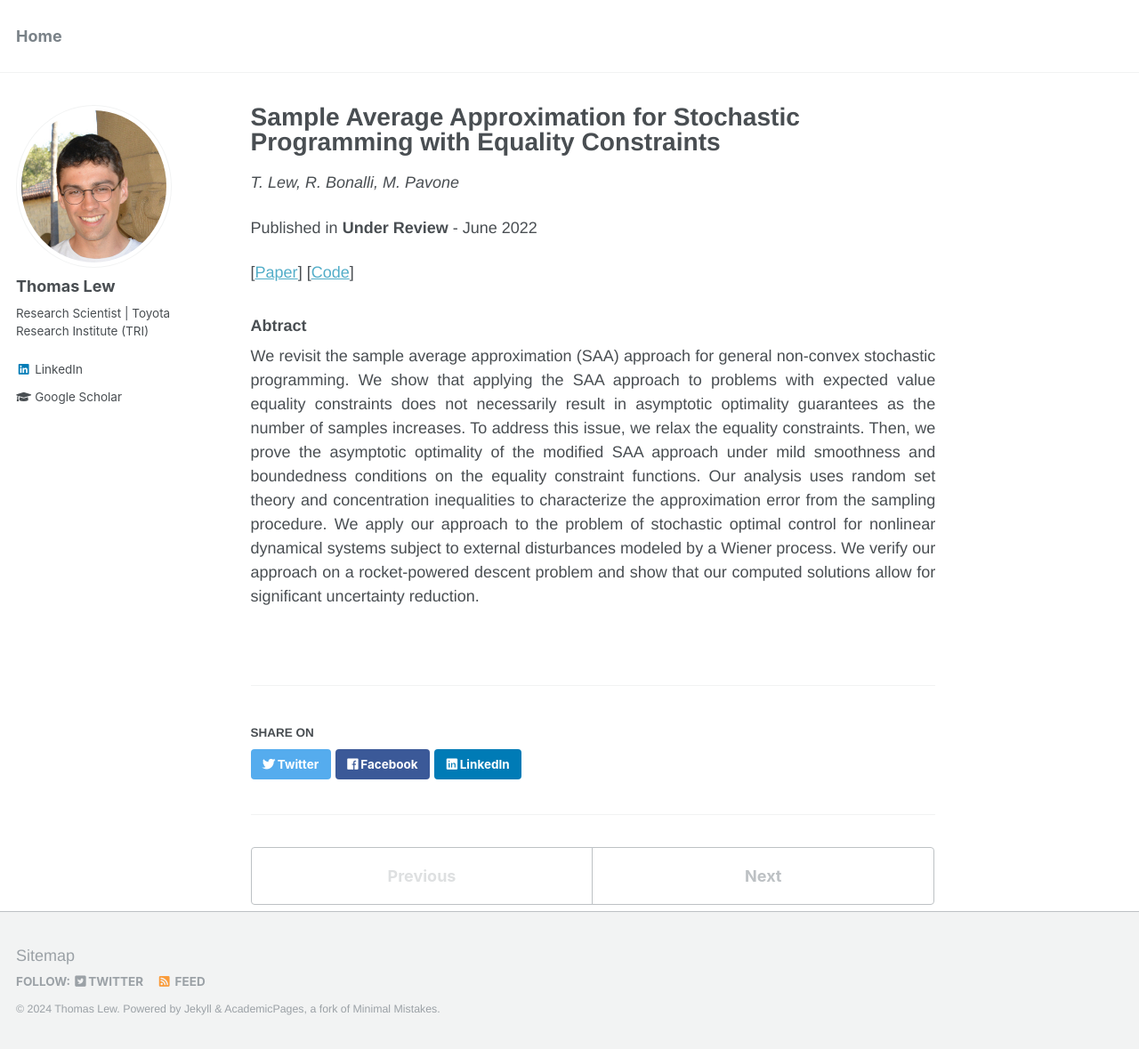
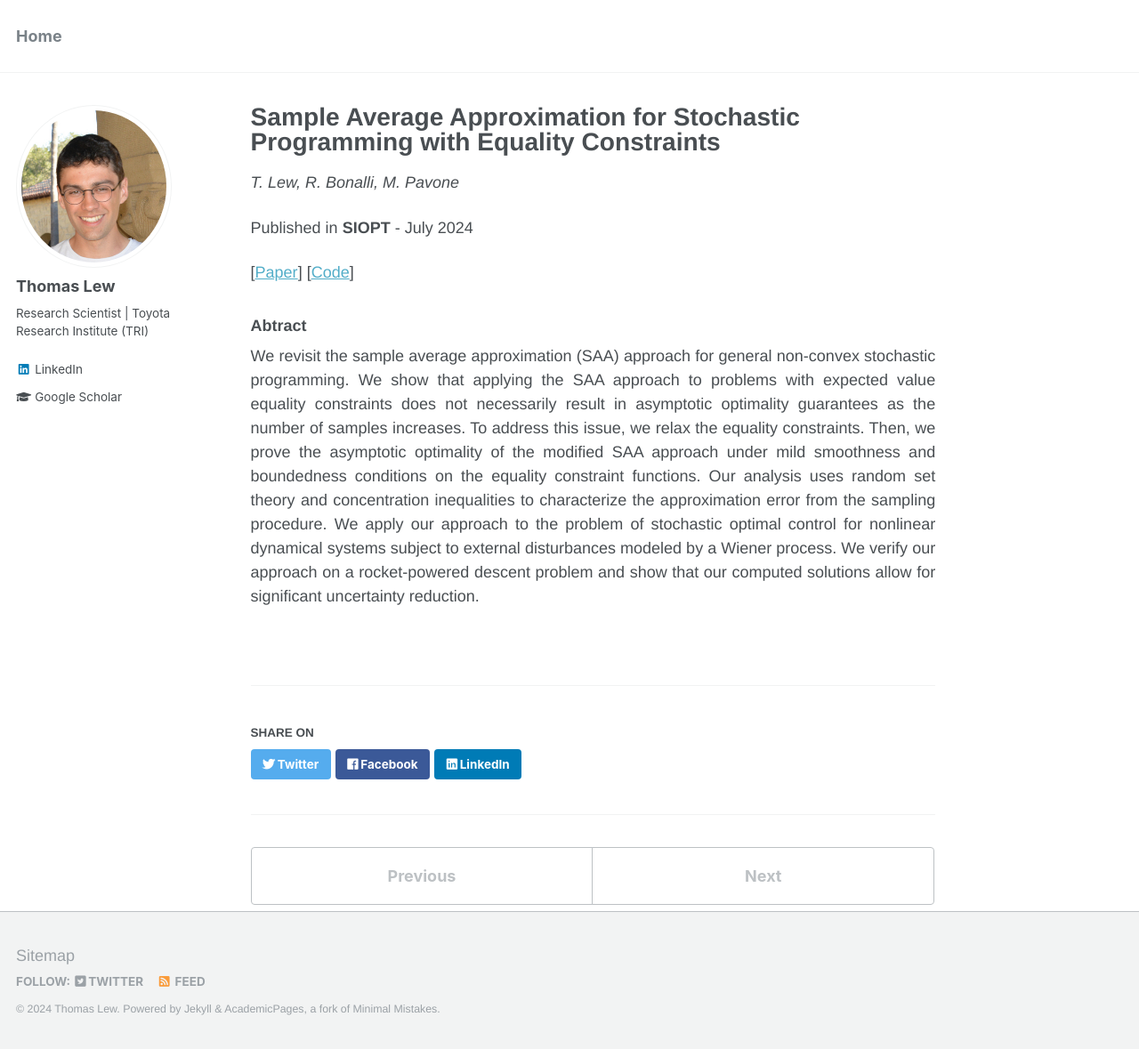
Before and after one commit to thomasjlew/thomasjlew.github.io, a Jekyll site: the page built from _publications/2024-07-14_SAA.md, in a window 1280 px wide and 1179 px high. Shown: the whole window at 89% size. Built offline with Jekyll 4.4.1, drawn with Linux system fonts in a browser that asks for light colours.

```diff
--- a/_preprints/2022-06-20_SAA.md
+++ b/_publications/2024-07-14_SAA.md
@@ -5,10 +5,10 @@ permalink: /publication/SAA
 excerpt: '<br />
 [Project Page](/publication/SAA) /
 [Paper](https://arxiv.org/abs/2206.09963) /
-[Code](https://github.com/StanfordASL/stochasticEDL) -
+[Code](https://github.com/StanfordASL/stochastic-prog) -
 We revisit the sample average approximation (SAA) approach for general non-convex stochastic programming and apply the method to stochastic optimal control problems.'
-date: 2022-06-20
-venue: 'Under Review'
+date: 2024-07-14
+venue: 'SIOPT'
 # venuetype: "journal"
 paperauthors: 'T. Lew, R. Bonalli, M. Pavone'
 thumbnail: "SAAinfeasible.png"
@@ -16,7 +16,7 @@ paperurl: 'https://arxiv.org/abs/2206.09963'
 ---
 
 [[Paper](https://arxiv.org/abs/2206.09963)]
-[[Code](https://github.com/StanfordASL/stochasticEDL)]
+[[Code](https://github.com/StanfordASL/stochastic-prog)]
 
 
 ### Abtract
```
Also changed, not shown: _publications/2024-08-28_convex_hull_estimation.md (renamed from _preprints/2023-02-27_convex_hull_estimation.md, +3 -3 lines).
